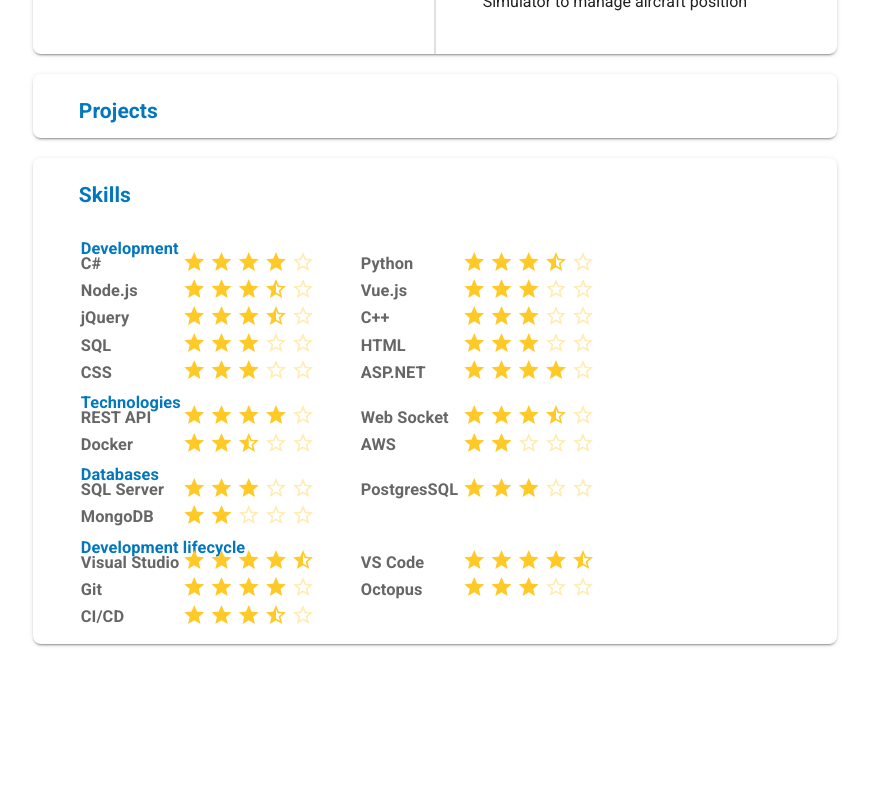
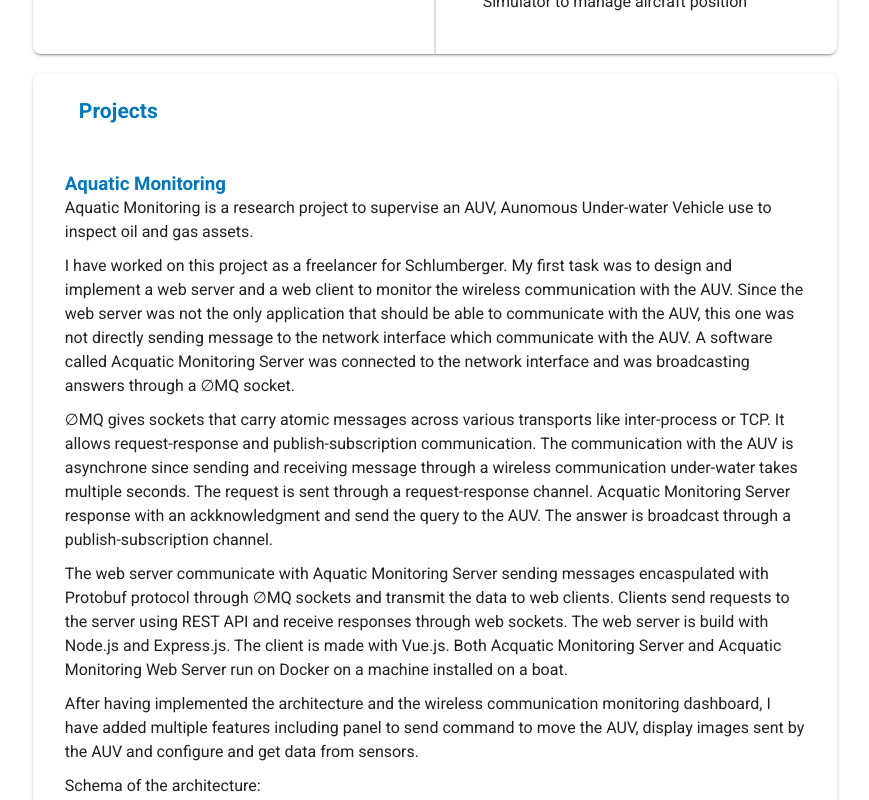
Before and after one commit to jdepotter/jeromedepotter, a Vue app: page / in a window 1280 px wide. Shown: the part 3140-3940 px from the top of the page, without its empty margins (243-1112 px from the left). Before the commit the page ends 3816 px from the top, so only its background shows below. Built offline with nearby package versions, Linux system fonts and the light colour scheme.

Commit message:
Add projects

```diff
--- a/src/App.vue
+++ b/src/App.vue
@@ -93,12 +93,13 @@
             <v-card-text>
               <h2 class="p-card-title" :class="`light-blue--text text--darken-3`">{{cards.projects}}</h2>
             </v-card-text>
+            <Projects></Projects>
           </v-card>
           <v-card id="p-skills" class="p-card rounded-lg" light elevation=2>
             <v-card-text>
               <h2 class="p-card-title" :class="`light-blue--text text--darken-3`">{{cards.skills}}</h2>
-              <Skills></Skills>
             </v-card-text>
+            <Skills></Skills>
           </v-card>
         </v-container>
       </v-main>
@@ -111,6 +112,7 @@
 import Skills from "@/components/Skills";
 import Home from "@/components/Home";
 import About from "@/components/About";
+import Projects from "@/components/Projects";
 
 import siteConfig from "./assets/site-config";
 
@@ -121,6 +123,7 @@
     Skills,
     Home,
     About,
+    Projects,
   },
   data: () => ({
   }),
--- a/src/assets/site-config.json
+++ b/src/assets/site-config.json
@@ -292,5 +292,58 @@
                 ]
             }
         ]
+    },
+    "projects": {
+        "projects": [
+            {
+                "name": "Aquatic Monitoring",
+                "content": [
+                    {
+                        "type": "text",
+                        "val": [
+                            "Aquatic Monitoring is a research project to supervise an AUV, Aunomous Under-water Vehicle use to inspect oil and gas assets."
+                        ]
+                    },
+                    {
+                        "type": "text",
+                        "val": [
+                            "I have worked on this project as a freelancer for Schlumberger. My first task was to design and implement a web server and a web client to monitor the wireless communication with the AUV. ",
+                            "Since the web server was not the only application that should be able to communicate with the AUV, this one was not directly sending message to the network interface which communicate with the AUV. ",
+                            "A software called Acquatic Monitoring Server was connected to the network interface and was broadcasting answers through a ∅MQ socket. "
+
+                        ]
+                    },
+                    {
+                        "type": "text",
+                        "val": [
+                            "∅MQ gives sockets that carry atomic messages across various transports like inter-process or TCP. It allows request-response and publish-subscription communication. ",
+                            "The communication with the AUV is asynchrone since sending and receiving message through a wireless communication under-water takes multiple seconds. ",
+                            "The request is sent through a request-response channel. Acquatic Monitoring Server response with an ackknowledgment and send the query to the AUV. The answer is broadcast through a publish-subscription channel. "
+                        ]
+                    },
+                    {
+                        "type": "text",
+                        "val": [
+                            "The web server communicate with Aquatic Monitoring Server sending messages encaspulated with Protobuf protocol through ∅MQ sockets and transmit the data to web clients. Clients send requests to the server using REST API and receive responses through web sockets. ",
+                            "The web server is build with Node.js and Express.js. The client is made with Vue.js. Both Acquatic Monitoring Server and Acquatic Monitoring Web Server run on Docker on a machine installed on a boat. "
+                        ]
+                    },
+                    {
+                        "type": "text",
+                        "val": [
+                            "After having implemented the architecture and the wireless communication monitoring dashboard, I have added multiple features including panel to send command to move the AUV, display images sent by the AUV and configure and get data from sensors. "
+                        ]
+                    },
+                    {
+                        "type": "text",
+                        "val": ["Schema of the architecture:"]
+                    },
+                    {
+                        "type": "img",
+                        "val": "/files/aquatic.png"
+                    }
+                ]
+            }
+        ]
     }
 }
--- a/src/assets/style.scss
+++ b/src/assets/style.scss
@@ -108,6 +108,23 @@
         .p-button {
             padding-top: 10px;
             padding-bottom: 10px
+        }
+    }
+
+    .p-projects {
+        .p-project-name {
+            margin-left: 20px;
+            margin-top: 20px;
+            margin-bottom: 10px
+        }
+
+        .p-project-block {
+            margin-left: 20px;
+            margin-right: 20px;
+
+            p {
+                margin-bottom: 10px;
+            }
         }
     }
 }
--- /dev/null
+++ b/src/components/Projects.vue
@@ -0,0 +1,31 @@
+<template>
+    <v-container fluid class="p-projects">
+        <div v-for="(project, i) in projects" :key="i">
+            <h3 class="p-project-name" :class="`light-blue--text text--darken-3`">{{project.name}}</h3>
+            <v-row v-for="(item, i) in project.content" :key="i" class="p-project-block">
+                <p v-if="item.type === 'text'" >
+                    <span v-for="(l, i) in item.val" :key="i" v-html="l"></span>
+                </p>
+                <v-img v-if="item.type === 'img'" :src="item.val" contain></v-img>
+            </v-row>
+        </div>
+    </v-container>
+</template>
+
+<script>
+export default {
+  name: "Projects",
+  data() {
+    return {
+    };
+  },
+  computed: {
+    global() {
+      return this.$store.getters.get_site_content.global;
+    },
+    projects() {
+      return this.$store.getters.get_site_content.projects.projects;
+    }
+  },
+};
+</script>
```
Also changed, not shown: public/files/aquatic.png (added).
